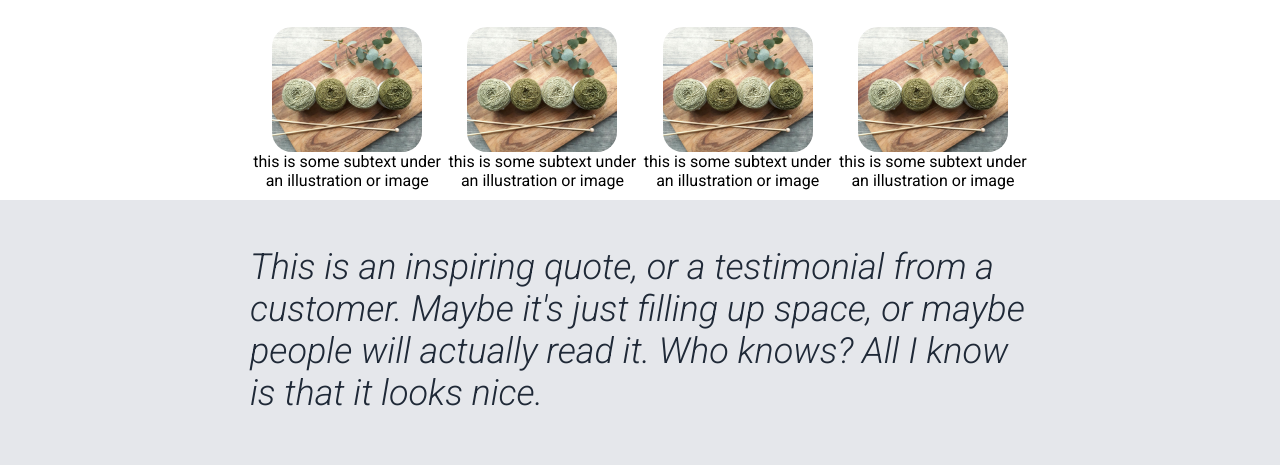
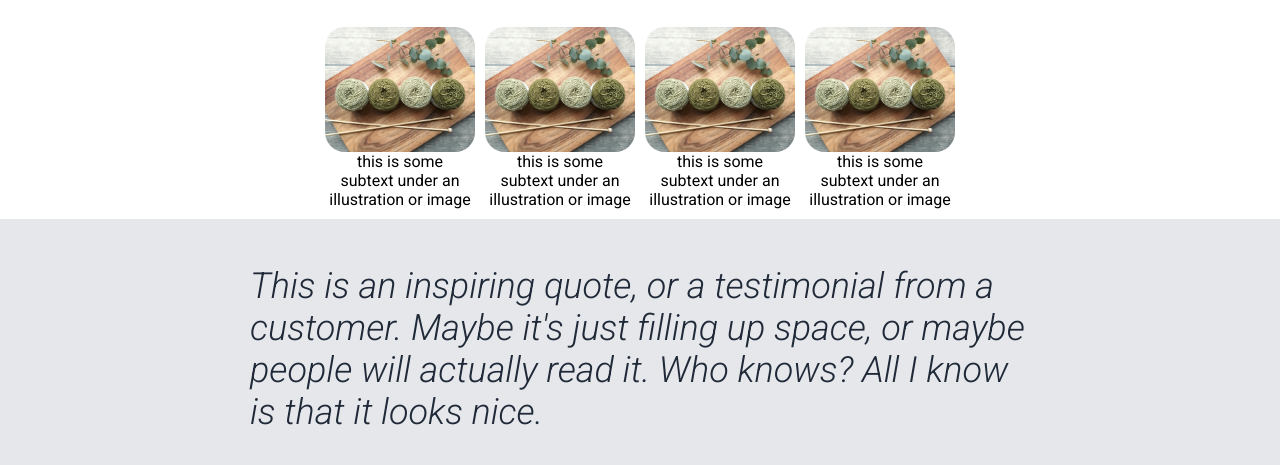
Before and after one commit to KHenkel95/odin-landing-page, a plain HTML site: page index.html in a window 1280 px wide. Shown: the part 332-797 px from the top of the page. Drawn offline with Linux system fonts and the light colour scheme.

Commit message:
Fix wrapping in info section
Began fixing the wrapping issue in the info section by giving info-card
a width of 150px and implementing flex-wrap: wrap where appropriate

```diff
--- a/style.css
+++ b/style.css
@@ -93,12 +93,14 @@ a, .secondary-hero-text{
 
 .info-image{
     width: 150px;
+    min-width: 50px;
     border-radius: 20px;
 }
 
 .info-card-container{
     display: flex;
-    gap: 1px;
+    gap: 10px;
+    flex-wrap: wrap;
 }
 
 .info-card{
@@ -106,6 +108,8 @@ a, .secondary-hero-text{
     flex-direction: column;
     align-items: center;
     text-align: center;
+    text-wrap: balance;
+    width: 150px;
 }
 
 .quote-container{
```
